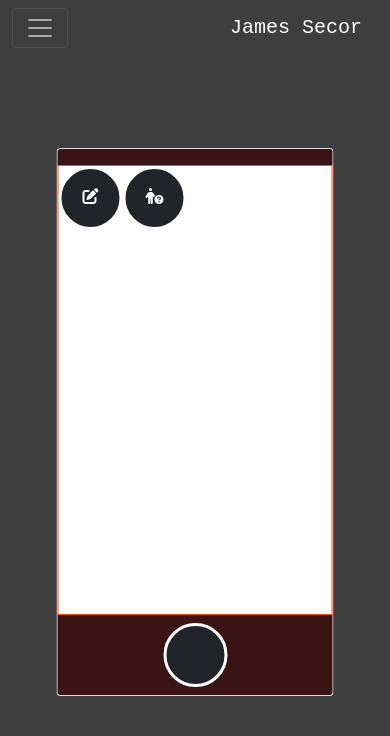
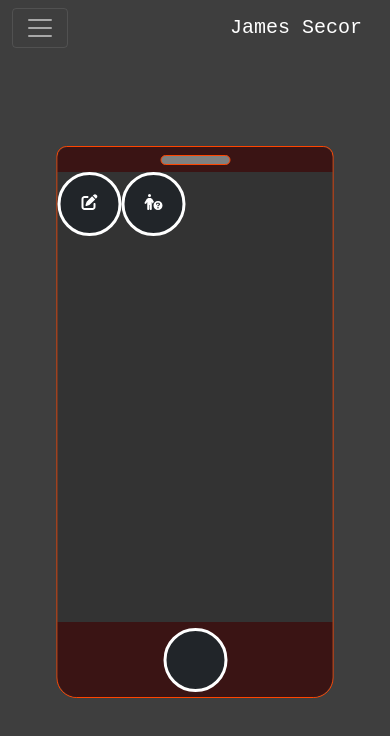
Before and after one commit to jamessecor/artsite_react_frontend, a React (Create React App) app: page /nomophobia in a window 390 px wide. Shown: the top 736 px of the page. Built offline with nearby package versions, Linux system fonts and the light colour scheme.

Commit message:
one step closer phone

```diff
--- a/src/components/nomophobia/Nomophobia.css
+++ b/src/components/nomophobia/Nomophobia.css
@@ -3,11 +3,39 @@
     /* padding: 3.5rem .5rem; */
     background-color: rgb(58, 20, 20);
     border: none;
-    /* border-radius: 25px; */
+}
+
+.phone-header {
+    height: 25px;
+    border-top-right-radius: 10px;
+    border-top-left-radius: 10px;
+}
+
+.phone-footer {
+    height: 75px;
+    border-bottom-right-radius: 20px;
+    border-bottom-left-radius: 20px;
+}
+
+.phone {
+    border: 1px solid orangered;
+    border-top-right-radius: 10px;
+    border-top-left-radius: 10px;
+    border-bottom-right-radius: 20px;
+    border-bottom-left-radius: 20px;
 }
 .phone-screen {
     min-width: 275px;
     min-height: 450px;
-    border: 1px solid orangered !important;
+    border: 20px 10px 45px 10px solid orangered !important;
+    background: #333;
     /* border-radius: 25px; */
 }
+
+.speaker {
+    width: 70px;
+    height: 10px;
+    border-radius: 5px;
+    border: 1px solid orangered;
+    background: gray;
+}
--- a/src/components/nomophobia/Nomophobia.tsx
+++ b/src/components/nomophobia/Nomophobia.tsx
@@ -6,6 +6,7 @@ import './Nomophobia.css';
 import Canvas from './Canvas';
 import PhoneApp from "./PhoneApp";
 import { faEdit, faPersonCircleQuestion } from '@fortawesome/free-solid-svg-icons';
+import { PHONE_HEIGHT, PHONE_WIDTH } from "./PhoneSize";
 
 export enum Pages {
     Home = 'home',
@@ -33,11 +34,11 @@ const Nomophobia = () => {
                     isLoading={isLoading}
                     clear={clear}
                     setClear={setClear}
-                    height={450}
-                    width={275}
+                    height={PHONE_HEIGHT}
+                    width={PHONE_WIDTH}
                 />;
             case Pages.Instagram:
-                return <iframe height={450} width={275} src="https://www.instagram.com/jamessecor/embed"></iframe>;
+                return <iframe height={PHONE_HEIGHT} width={PHONE_WIDTH} src="https://www.instagram.com/jamessecor/embed"></iframe>;
             default:
                 return null;
         }
@@ -61,11 +62,11 @@ const Nomophobia = () => {
         <BackgroundColorContext.Consumer>
             {({color, setColor}) => (
                 <Container className={'phone-container'}>
-                    <Card className={'position-absolute top-50 start-50 translate-middle phone'}>
-                        <Card.Header className={'phone-header'}>
+                    <div className={'position-absolute top-50 start-50 translate-middle phone d-flex flex-column'}>
+                        <div className={'d-flex justify-content-center align-items-center phone-header'}>
                             <div className={'speaker'} />
-                        </Card.Header>
-                        <Card.Body className={'justify-content-center p-0 phone-screen'}>
+                        </div>
+                        <div className={'justify-content-center p-0 phone-screen'}>
                             { isLoading
                                 && (
                                     <div className={'position-absolute top-50 start-50 translate-middle '}>
@@ -74,11 +75,11 @@ const Nomophobia = () => {
                                 )}
                             {getPhoneApp(currentPage)}
                             {/* SPOTIFY IFRAME */}
-                        </Card.Body>
-                        <Card.Footer className={'d-flex justify-content-center phone-footer'}>
+                        </div>
+                        <div className={'d-flex justify-content-center align-items-center phone-footer'}>
                             <Button className={'btn btn-dark phone-app-button'} onClick={() => setCurrentPage(Pages.Home)} />
-                        </Card.Footer>
-                    </Card>
+                        </div>
+                    </div>
                 </Container>
             )}
         </BackgroundColorContext.Consumer>
--- /dev/null
+++ b/src/components/nomophobia/PhoneSize.ts
@@ -0,0 +1,2 @@
+export const PHONE_WIDTH = 275;
+export const PHONE_HEIGHT = 450;
```
